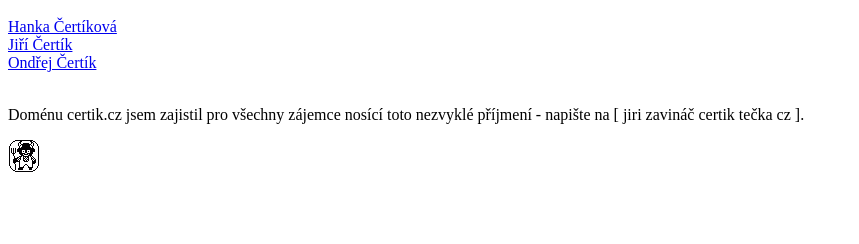
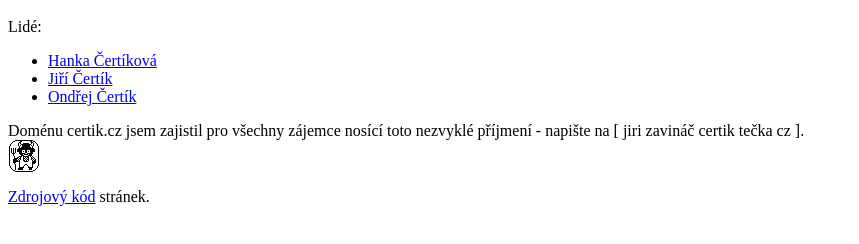
Before and after one commit to certik/certik_cz, a plain HTML site: page index.html in a window 1280 px wide. Shown: the part 48-292 px from the top of the page, without its empty margins (0-859 px from the left). Drawn offline with Linux system fonts and the light colour scheme.

Commit message:
Improve formatting, link to the source added

```diff
--- a/index.html
+++ b/index.html
@@ -1,43 +1,24 @@
-<html> <head>
-
-<meta http-equiv="Content-Type" content="text/html; charset=utf-8">
-
-
-
-<title>certik.cz </title> </head> <body>
-
-
-
-<h1>
-
-    certik.cz
-
-</h1>
-
-
-
-<a href="http://hanka.certik.cz">Hanka Čertíková</a> <br>
-
-<a href="http://jiri.certik.cz">Jiří Čertík</a> <br>
-
-<a href="http://ondrej.certik.cz">Ondřej Čertík</a> <br>
-
-
-
-<br>
-
-
-
+<html>
+<head>
+    <meta http-equiv="Content-Type" content="text/html; charset=utf-8">
+    <title>certik.cz</title>
+</head>
+<body>
+<h1>certik.cz</h1>
 <p>
-
-    Doménu certik.cz jsem zajistil pro všechny zájemce nosící toto nezvyklé příjmení - napište na [ jiri zavináč certik tečka cz ].
-
+Lidé:
+<ul>
+    <li><a href="http://hanka.certik.cz">Hanka Čertíková</a> </li>
+    <li><a href="http://jiri.certik.cz">Jiří Čertík</a> </li>
+    <li><a href="http://ondrej.certik.cz">Ondřej Čertík</a> </li>
+</ul>
+Doménu certik.cz jsem zajistil pro všechny zájemce nosící toto nezvyklé
+příjmení - napište na [ jiri zavináč certik tečka cz ].<br/>
+<img src="machytka.gif">
+</p>
+<p>
+<a href="http://github.com/certik/certik_cz/">Zdrojový kód</a> stránek.
 </p>
 
-
-
-<img src="machytka.gif">
-
-
-
-</body> </html>
+</body>
+</html>
```
